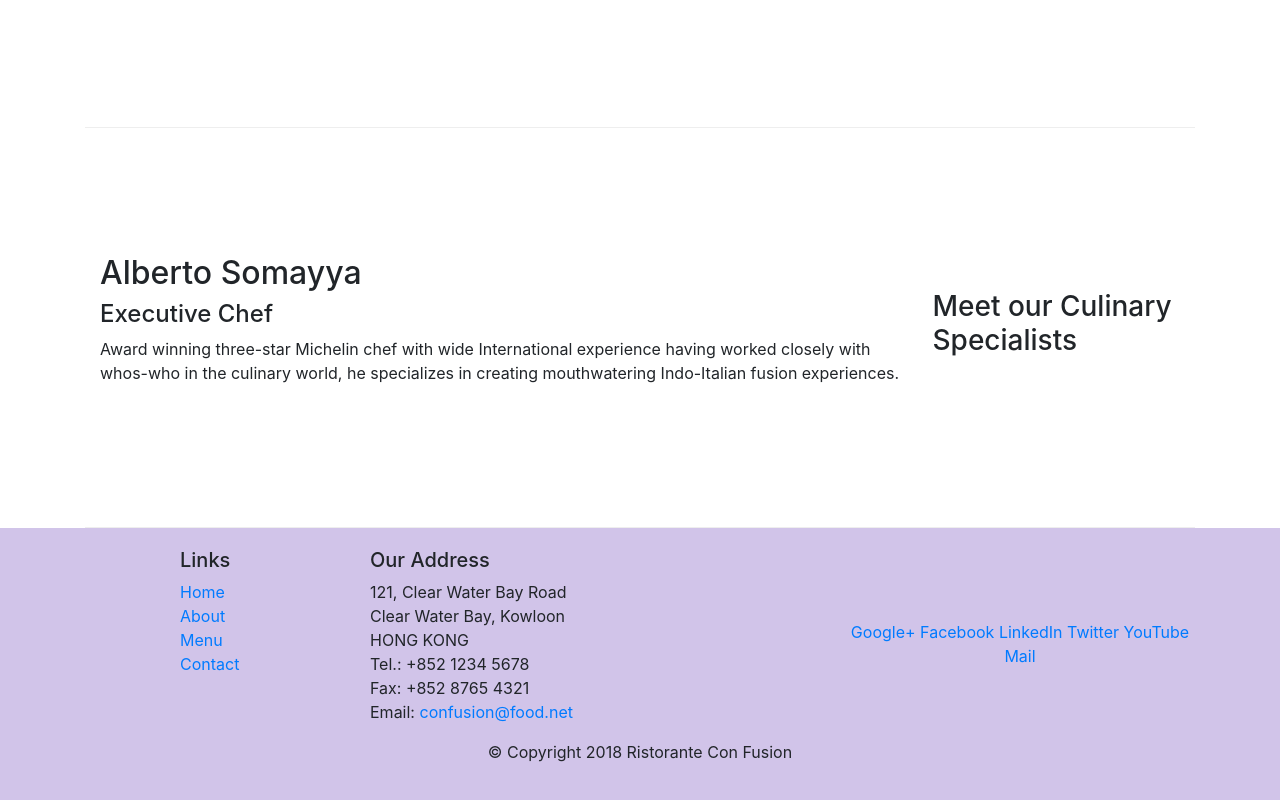
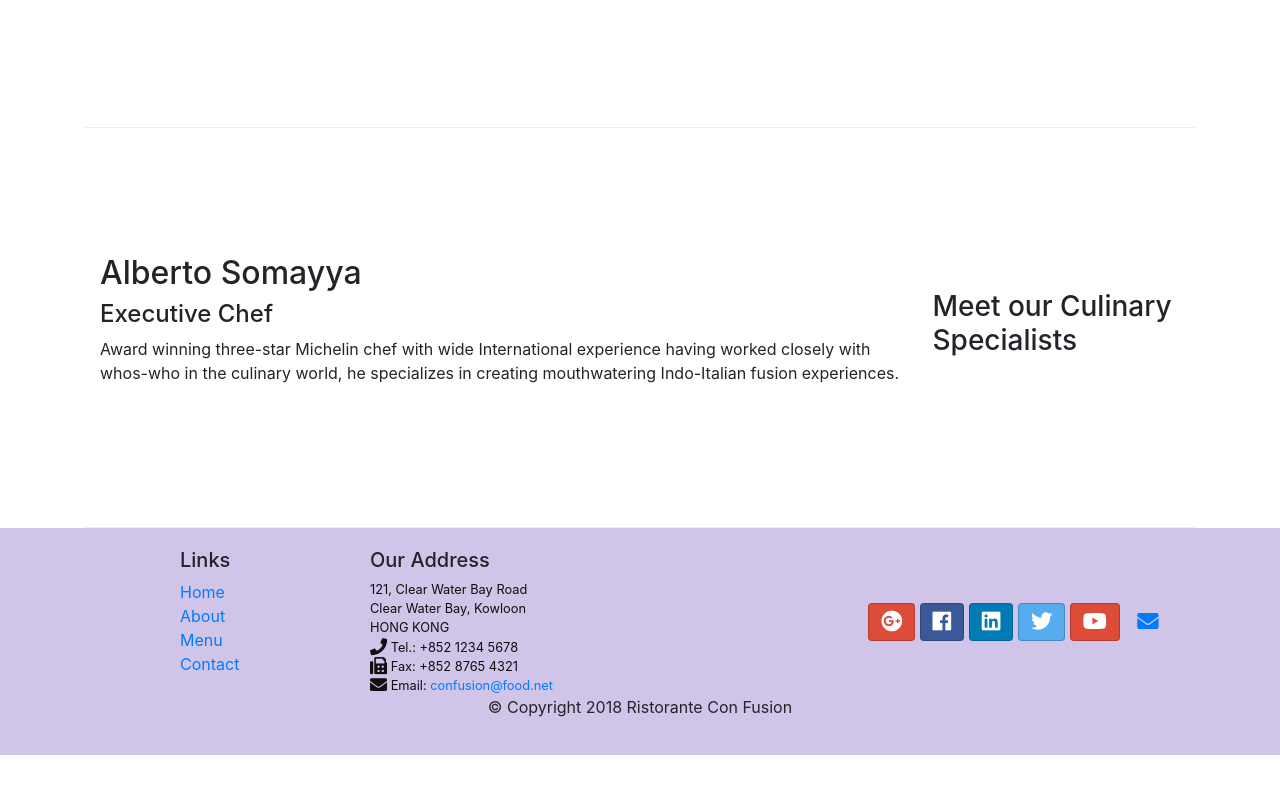
Before and after one commit to NadezhdaBabenko/Coursera-React, a website: page index.html in a window 1280 px wide. Shown: the part 1006-1806 px from the top of the page. After the commit the page ends 1761 px from the top, so only its background shows below. Drawn offline with nearby package versions, Linux system fonts and the light colour scheme.

Commit message:
Icon Fonts

```diff
--- a/css/styles.css
+++ b/css/styles.css
@@ -23,7 +23,7 @@
     color: floralwhite;
 }
 
-.address {
+address {
     font-size: 80%;
     margin: 0px;
     color: #0f0f0f;
--- a/index.html
+++ b/index.html
@@ -9,6 +9,8 @@
 
     <!-- Bootstrap CSS -->
     <link rel="stylesheet" href="node_modules/bootstrap/dist/css/bootstrap.min.css">
+    <link rel="stylesheet" href="node_modules/@fortawesome/fontawesome-free/css/all.css">
+    <link rel="stylesheet" href="node_modules/bootstrap-social/bootstrap-social.css">
     <link rel="stylesheet" href="css/styles.css">
     <title>Ristorante Con Fusion</title>
 </head>
@@ -23,10 +25,10 @@
            <a class="navbar-brand" href="#">Ristorante Con Fusion</a>
             <div class="collapse navbar-collapse" id="Navbar">
                 <ul class="navbar-nav mr-auto">
-                    <li class="nav-item active"><a class="nav-link" href="#">Home</a></li>
-                    <li class="nav-item"><a class="nav-link" href="./aboutus.html">About</a></li>
-                    <li class="nav-item"><a class="nav-link" href="#">Menu</a></li>
-                    <li class="nav-item"><a class="nav-link" href="#">Contact</a></li>
+                    <li class="nav-item active"><a class="nav-link" href="#"><span class="fa fa-home fa-lg"></span> Home</a></li>
+                    <li class="nav-item"><a class="nav-link" href="./aboutus.html"><span class="fa fa-info fa-lg"></span> About</a></li>
+                    <li class="nav-item"><a class="nav-link" href="#"><span class="fa fa-list fa-lg"></span> Menu</a></li>
+                    <li class="nav-item"><a class="nav-link" href="#"><span class="fa fa-address-card fa-lg"></span> Contact</a></li>
                 </ul>
             </div>
         </div>
@@ -97,19 +99,19 @@
 		              121, Clear Water Bay Road<br>
 		              Clear Water Bay, Kowloon<br>
 		              HONG KONG<br>
-		              Tel.: +852 1234 5678<br>
-		              Fax: +852 8765 4321<br>
-		              Email: <a href="mailto:confusion@food.net">confusion@food.net</a>
+		              <i class="fa fa-phone fa-lg"></i> Tel.: +852 1234 5678<br>
+		              <i class="fa fa-fax fa-lg"></i> Fax: +852 8765 4321<br>
+		              <i class="fa fa-envelope fa-lg"></i> Email: <a href="mailto:confusion@food.net">confusion@food.net</a>
 		           </address>
                 </div>
                 <div class="col-12 col-sm-4 align-self-center">
                     <div class="text-center">
-                        <a href="http://google.com/+">Google+</a>
-                        <a href="http://www.facebook.com/profile.php?id=">Facebook</a>
-                        <a href="http://www.linkedin.com/in/">LinkedIn</a>
-                        <a href="http://twitter.com/">Twitter</a>
-                        <a href="http://youtube.com/">YouTube</a>
-                        <a href="mailto:">Mail</a>
+                        <a class="btn social-icon btn-google" href="http://google.com/+"><i class="fab fa-google-plus fa-lg"></i></a>
+                        <a class="btn social-icon btn-facebook" href="http://www.facebook.com/profile.php?id="><i class="fab fa-facebook fa-lg"></i></a>
+                        <a class="btn social-icon btn-linkedin" href="http://www.linkedin.com/in/"><i class="fab fa-linkedin fa-lg"></i></a>
+                        <a class="btn social-icon btn-twitter" href="http://twitter.com/"><i class="fab fa-twitter fa-lg"></i></a>
+                        <a class="btn social-icon btn-google" href="http://youtube.com/"><i class="fab fa-youtube fa-lg"></i></a>
+                        <a class="btn social-icon" href="mailto:"><i class="fa fa-envelope fa-lg"></i></a>
                     </div>
                 </div>
            </div>
--- a/package.json
+++ b/package.json
@@ -14,7 +14,9 @@
     "lite-server": "^2.3.0"
   },
   "dependencies": {
+    "@fortawesome/fontawesome-free": "^5.7.0",
     "bootstrap": "^4.0.0",
+    "bootstrap-social": "^5.1.1",
     "jquery": "^3.3.1",
     "popper.js": "^1.12.9"
   }
```
Also changed, not shown: aboutus.html (+15 -13 lines), 1 other file.
